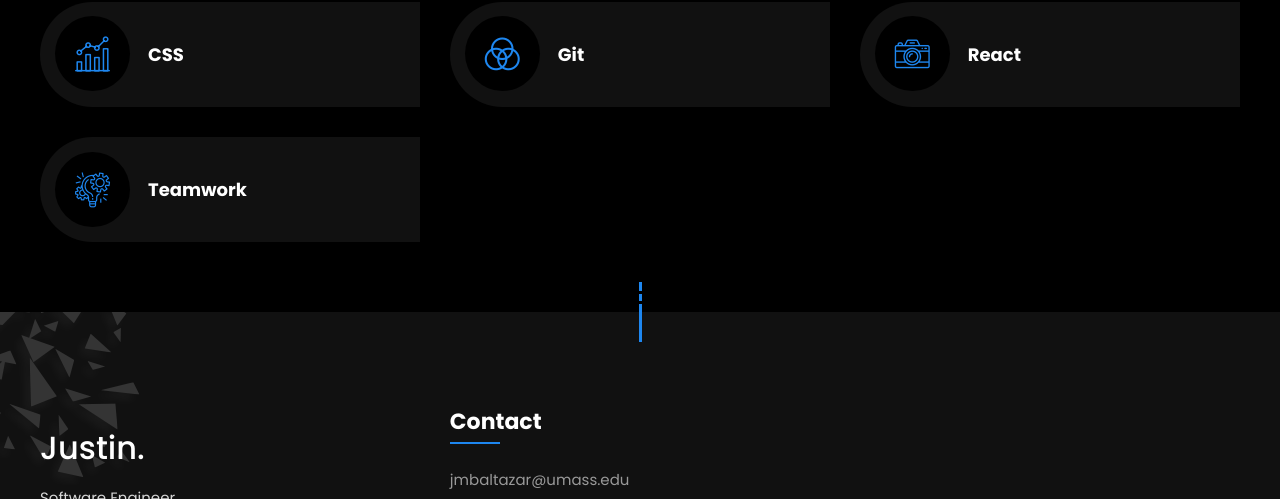
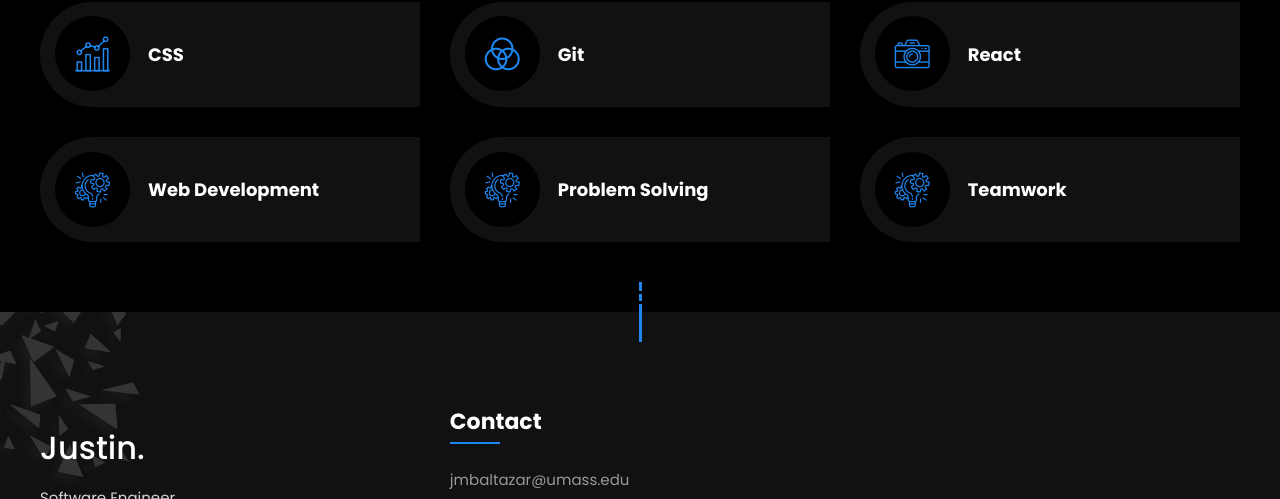
Before and after one commit to justinmbaltazar/PersonalWebsite, a plain HTML site: page about.html in a window 1280 px wide. Shown: the part 2720-3219 px from the top of the page. Drawn offline with nearby package versions, Linux system fonts and the light colour scheme; no server answers.

Commit message:
Update about.html

```diff
--- a/about.html
+++ b/about.html
@@ -356,6 +356,22 @@
               <div class="icon">
                 <i class="flaticon-project"></i>
               </div>
+              <h3>Web Development</h3>
+            </div>
+          </div>
+          <div class="item">
+            <div class="single-services">
+              <div class="icon">
+                <i class="flaticon-project"></i>
+              </div>
+              <h3>Problem Solving</h3>
+            </div>
+          </div>
+          <div class="item">
+            <div class="single-services">
+              <div class="icon">
+                <i class="flaticon-project"></i>
+              </div>
               <h3>Teamwork</h3>
             </div>
           </div>
```
